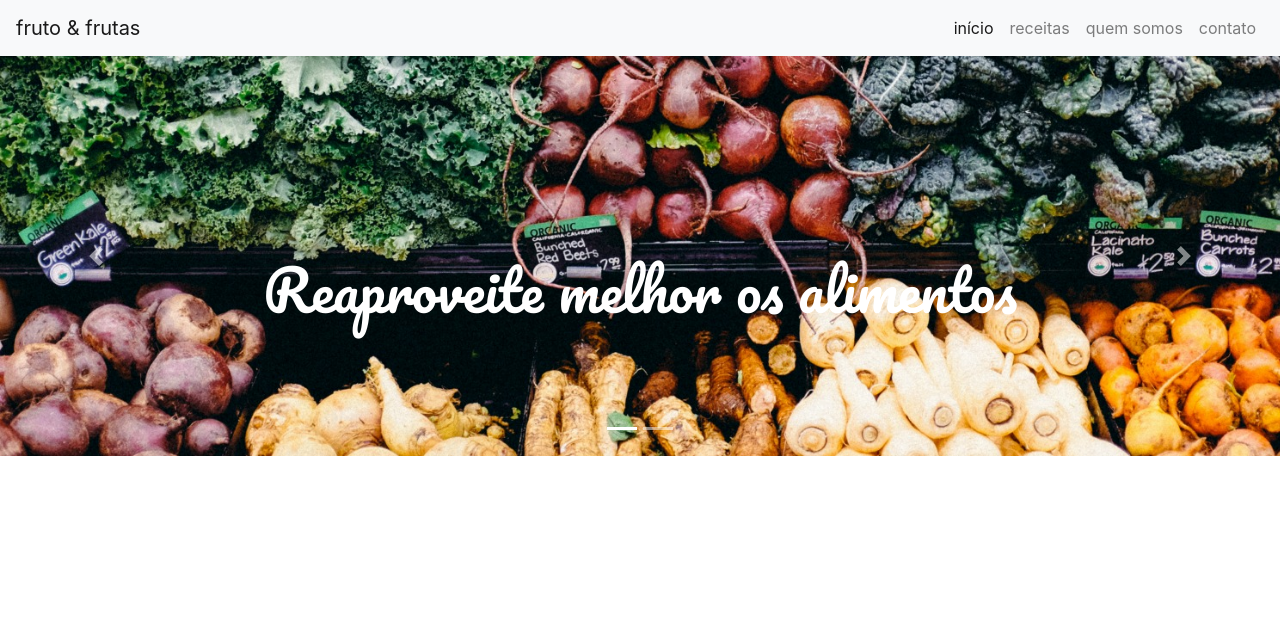
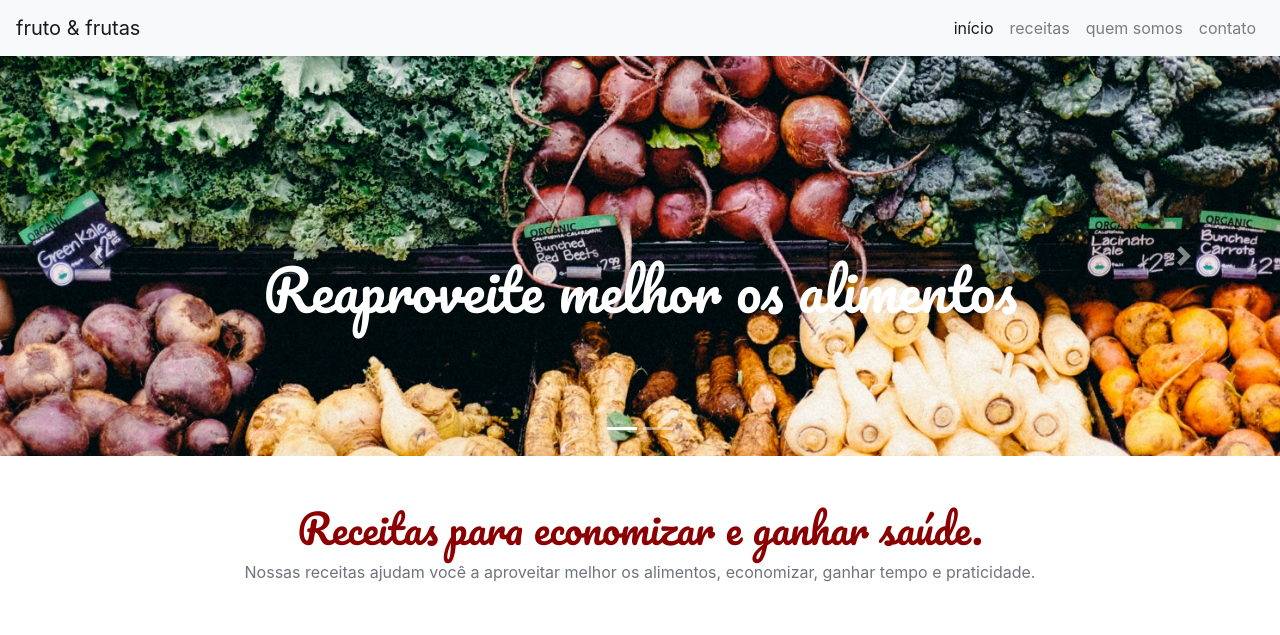
Before and after one commit to gustavoluissiqueira/bootstrap4curso, a plain HTML site: page index.html in a window 1280 px wide. Drawn offline with nearby package versions, Linux system fonts and the light colour scheme.

Commit message:
Adicionando funcionalidades da aula 3 como textos e posicionamentos

```diff
--- a/index.html
+++ b/index.html
@@ -59,6 +59,8 @@
             <span class="sr-only">Próximo</span>
           </a>
         </div>
+        <h1 class="text-center fonte-titulo cor-especial pt-5">Receitas para economizar e ganhar saúde.</h1>
+        <p class="text-center text-secondary pb-5">Nossas receitas ajudam você a aproveitar melhor os alimentos, economizar, ganhar tempo e praticidade. </p>
 
 
 
--- a/style.css
+++ b/style.css
@@ -1,7 +1,3 @@
-.fonte-titulo {
-    font-family: 'Pacifico', cursive;
-}
-
 .imagem-carrossel{
     object-fit: cover;
     object-position: 0 80%;
@@ -12,3 +8,11 @@
     object-position: 0 30%;
     height: 400px;
 }
+
+.fonte-titulo {
+    font-family: 'Pacifico', cursive;
+}
+
+.cor-especial{
+    color: darkred;
+}
```
